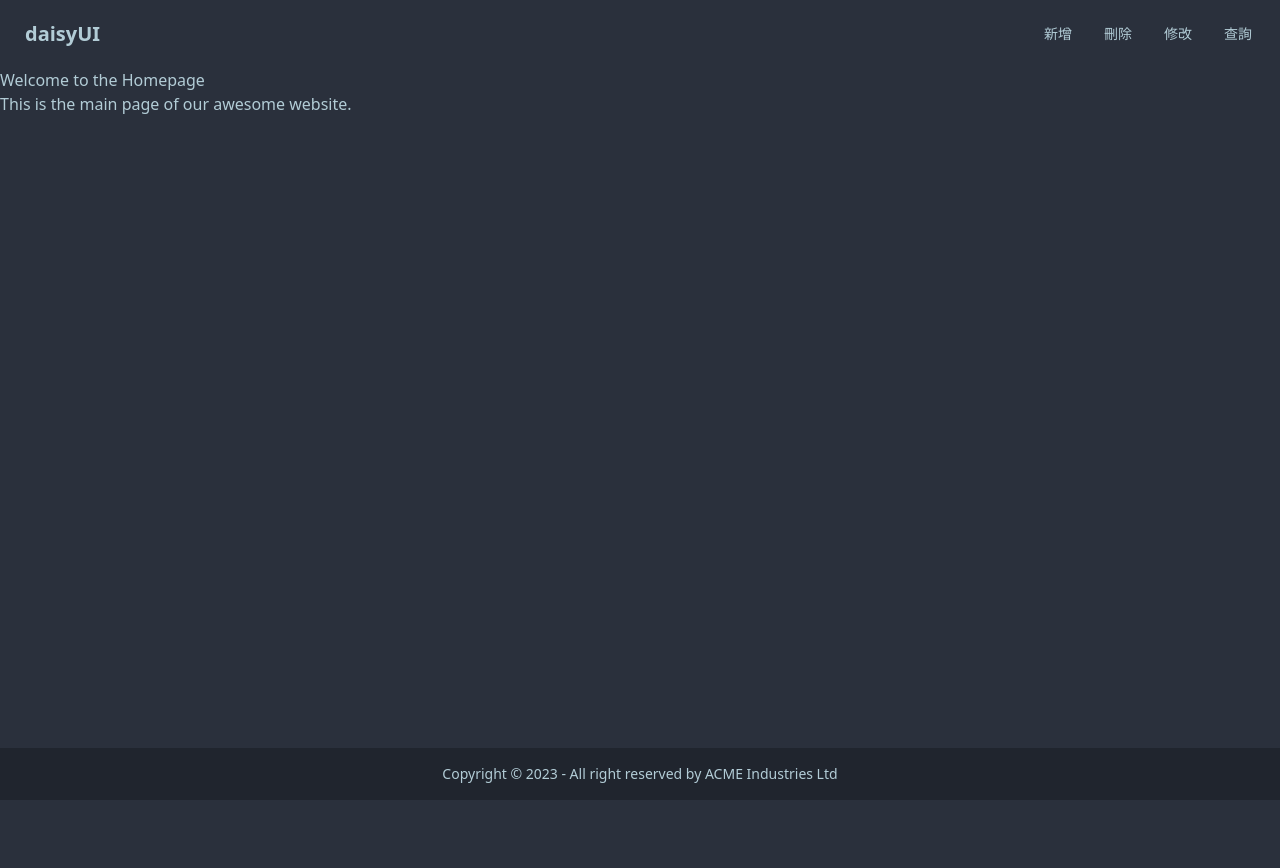
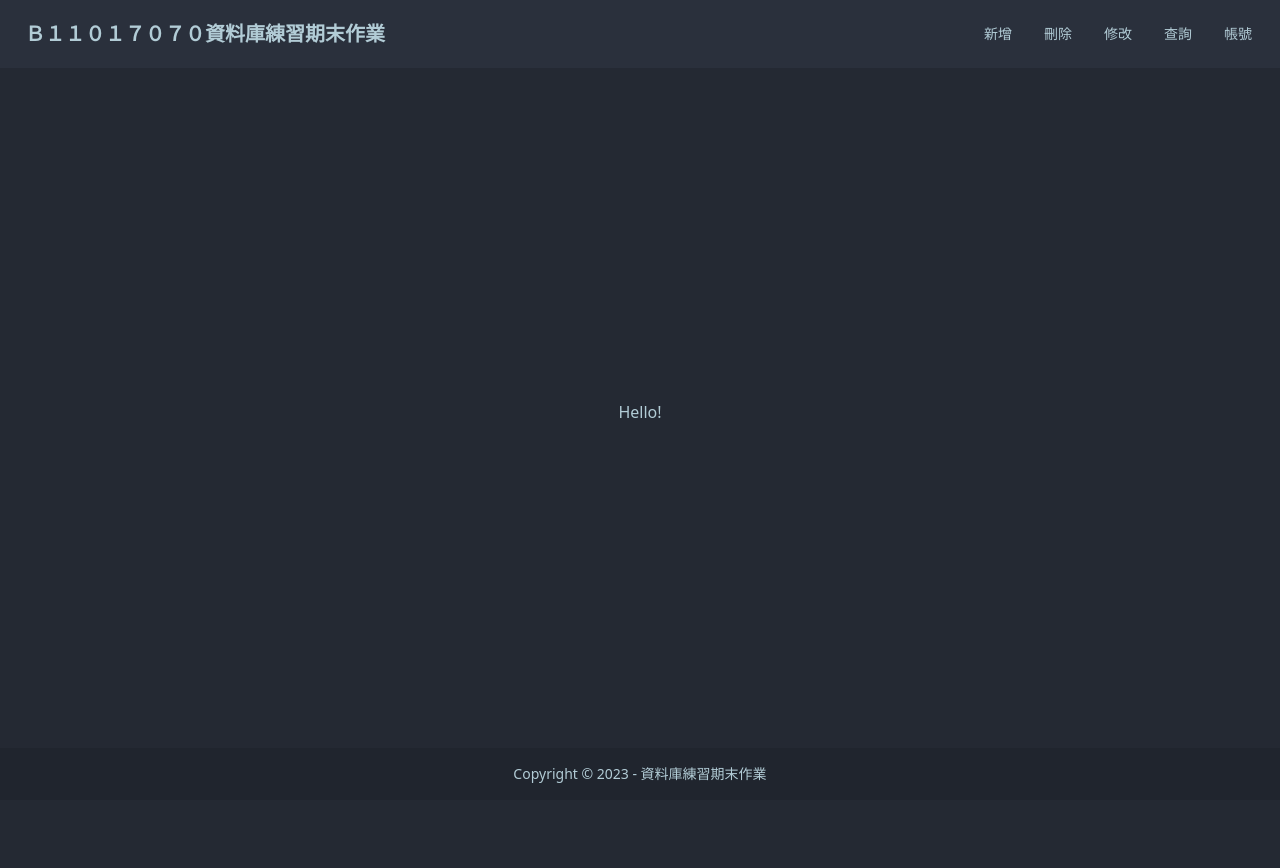
Before and after one commit to KoukeNeko-Practices/django_db, a Django app: page / in a window 1280 px wide. Before the commit the page ends 800 px from the top, so only its background shows below. Run offline with Django 5.2, Linux system fonts and the light colour scheme; some libraries are stand-ins or nearby versions.

Commit message:
modify: make context center

```diff
--- a/templates/base.html
+++ b/templates/base.html
@@ -14,16 +14,15 @@
     <title>{% block title %}{% endblock %}</title>
   </head>
   <body>
-    {% comment %} header {% endcomment %}
-    {% include 'header.html' %}
+    {% include './components/header.html' %}
+
     {% block content %}
+
+
+
     {% endblock %}
 
-    {% comment %} footer {% endcomment %}
-    <footer class="footer footer-center p-4 bg-base-300 text-base-content bottom-0 fixed">
-        <aside>
-            <p>Copyright © <script>document.write(new Date().getFullYear())</script> - All right reserved by ACME Industries Ltd</p>
-        </aside>
-    </footer>
+    {% include './components/footer.html' %}
+
   </body>
 </html>
--- /dev/null
+++ b/templates/components/footer.html
@@ -0,0 +1,5 @@
+<footer class="footer footer-center p-4 bg-base-300 text-base-content bottom-0 fixed">
+    <aside>
+        <p>Copyright © <script>document.write(new Date().getFullYear())</script> - 資料庫練習期末作業</p>
+    </aside>
+</footer>
--- a/templates/header.html
+++ b/templates/components/header.html
@@ -1,6 +1,6 @@
 <div class="navbar bg-base-100">
   <div class="flex-1">
-    <a class="btn btn-ghost text-xl">daisyUI</a>
+    <a class="btn btn-ghost text-xl">Ｂ１１０１７０７０資料庫練習期末作業</a>
   </div>
   <div class="flex-none">
     <ul class="menu menu-horizontal px-1">
@@ -8,6 +8,7 @@
       <li><a>刪除</a></li>
       <li><a>修改</a></li>
       <li><a>查詢</a></li>
+      <li><a>帳號</a></li>
     </ul>
   </div>
 </div>
--- a/templates/index.html
+++ b/templates/index.html
@@ -3,6 +3,7 @@
 {% block title %}Home - My Website{% endblock %}
 
 {% block content %}
-    <h2>Welcome to the Homepage</h2>
-    <p>This is the main page of our awesome website.</p>
+
+<div class="flex justify-center items-center h-screen bg-base-200 pb-28">Hello!</div>
+
 {% endblock %}
```
